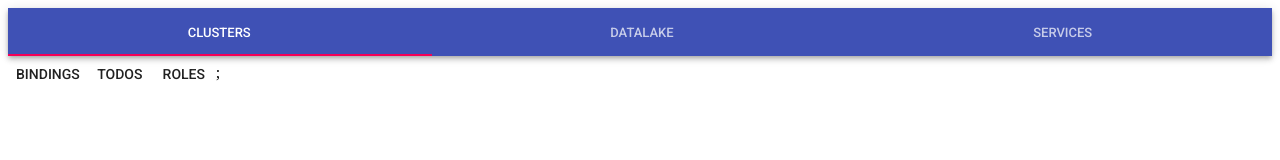
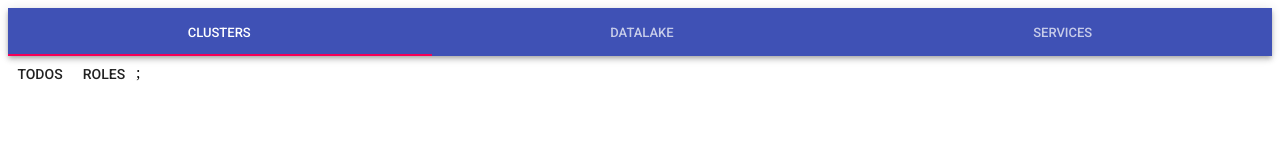
Before and after one commit to mercenary-creators/datalake-clusters-ui, a React (Create React App) app: page / in a window 1280 px wide. Shown: the top 160 px of the page. Built offline with nearby package versions, Linux system fonts and the light colour scheme.

Commit message:
0.1.0-SNAPSHOT

```diff
--- a/src/operations.ts
+++ b/src/operations.ts
@@ -16,14 +16,6 @@
 
 import {IOperation} from './pages/DemoPage';
 
-const bindingOperation = (path: string): IOperation => {
-    return {
-        path,
-        label: 'Bindings',
-        dataJsonPath: '$..bindings[*]'
-    }
-};
-
 const queryOperation = (path: string, label: string): IOperation => {
     return {
         path,
@@ -33,7 +25,6 @@ const queryOperation = (path: string, label: string): IOperation => {
 };
 
 export const clusterOperations: IOperation[] = [
-    bindingOperation('/open/clusters'),
     {
         label: 'Todos',
         path: '/open/clusters/todos',
@@ -42,7 +33,6 @@ export const clusterOperations: IOperation[] = [
 ];
 
 export const datalakeOperations: IOperation[] = [
-    bindingOperation('/open/datalake'),
     {
         label: 'Posts',
         path: '/open/datalake/posts',
@@ -51,7 +41,6 @@ export const datalakeOperations: IOperation[] = [
 ];
 
 export const servicesOperations: IOperation[] = [
-    bindingOperation('/open/services'),
     queryOperation('/open/services/node', 'Nodes'),
     queryOperation('/open/services/list', 'Servers')
 ];
```
Also changed, not shown: 1 other file (tests, documents, lock files or other folders).
